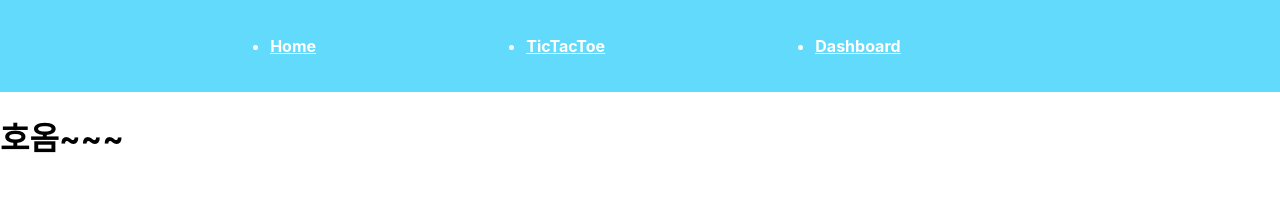
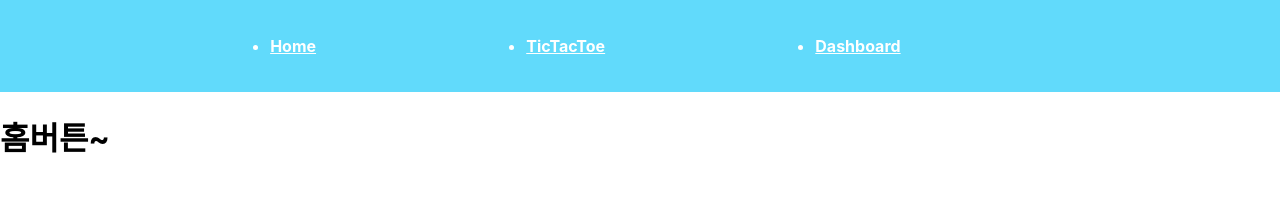
Before and after one commit to Moon-YoungSeok/react, a React (Create React App) app: page / in a window 1280 px wide. Shown: the top 209 px of the page. Built offline with nearby package versions, Linux system fonts and the light colour scheme.

Commit message:
코드 변경 테스트

```diff
--- a/src/pages/home.js
+++ b/src/pages/home.js
@@ -2,6 +2,6 @@ import React from "react";
 
 export default function home() {
   return (
-      <h1>호옴~~~</h1>
+      <h1>홈버튼~</h1>
   );
 }
```
